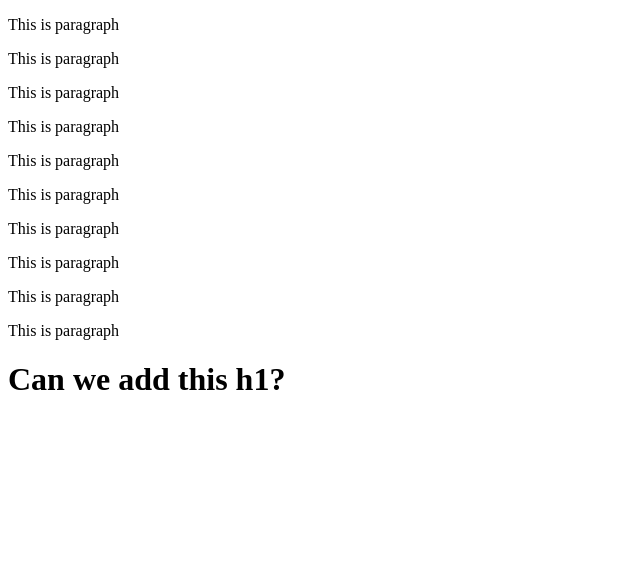
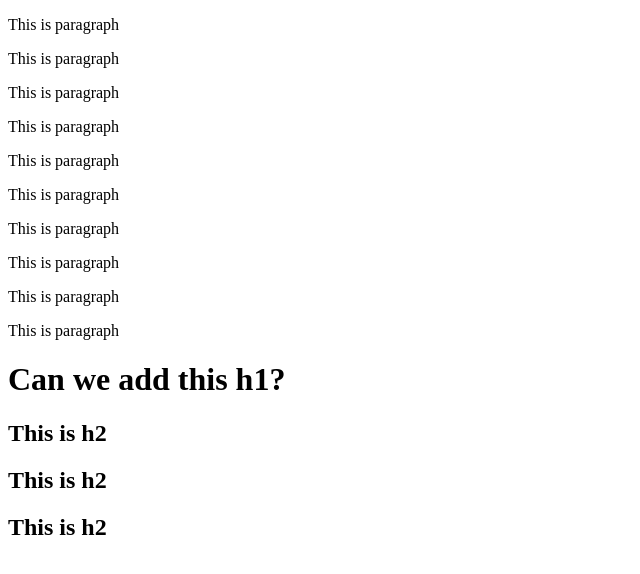
Before and after one commit to patelnirmal17592/missionX-test, a plain HTML site: page index.html in a window 1280 px wide. Shown: the whole page, without its empty margins (0-640 px from the left). Drawn offline with Linux system fonts and the light colour scheme.

Commit message:
new commit

```diff
--- a/index.html
+++ b/index.html
@@ -19,5 +19,9 @@
     <p>This is paragraph</p>
 
     <h1>Can we add this h1?</h1>
+
+    <h2>This is h2</h2>
+    <h2>This is h2</h2>
+    <h2>This is h2</h2>
   </body>
 </html>
```
